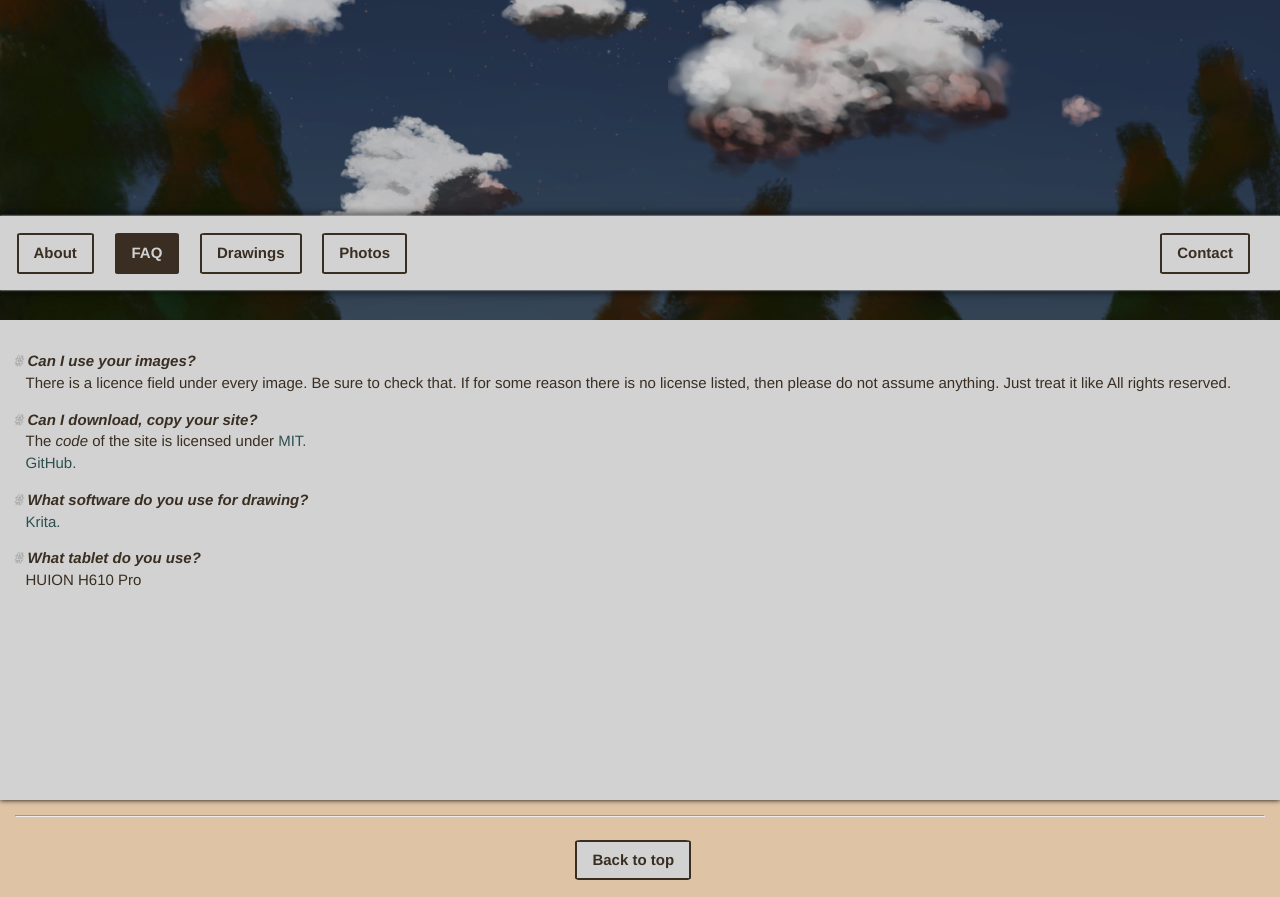
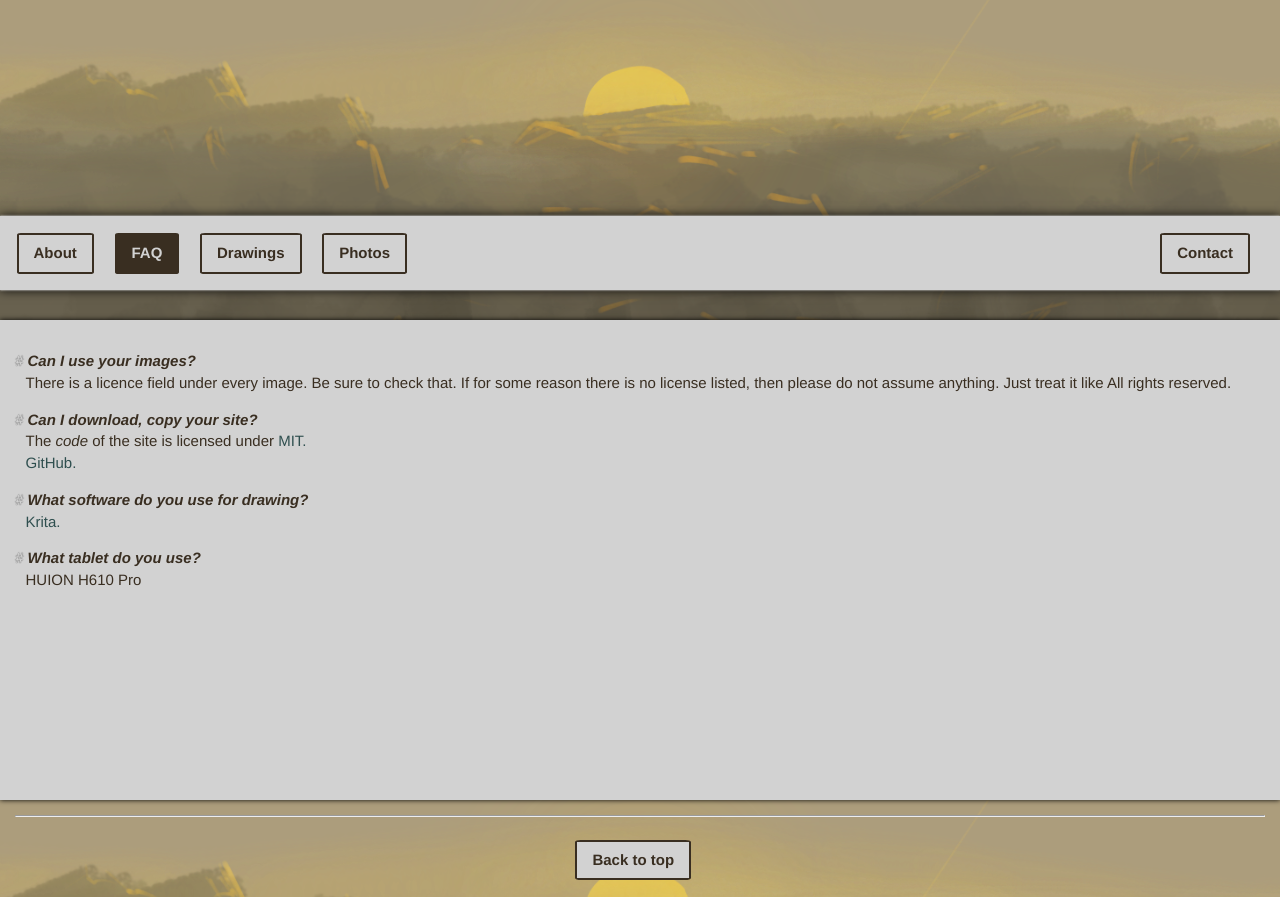
Before and after one commit to KartoffelCheetah/personal-website-001, a Flask app: page /faq in a window 1280 px wide. Run offline with Flask 2, Linux system fonts and the light colour scheme.

Commit message:
Added background image to body, removed banner background image.

```diff
--- a/static/css/master.css
+++ b/static/css/master.css
@@ -98,7 +98,6 @@ footer nav a:hover,
 }
 #banner {
   display: block;
-  background-image: url("../img/cloud_study_4_resized.png");
   background-repeat: no-repeat;
   background-position: center center;
   background-size: cover;
@@ -108,7 +107,7 @@ footer nav a:hover,
 #techs {
   display: flex;
   flex-wrap: wrap;
-  margin-top: 5rem;
+  margin-top: 2.5rem;
   background-color: #d2d2d2;
   box-shadow: 0 0 10px #000;
   border-radius: 5px;
@@ -152,6 +151,13 @@ footer nav a:hover,
 }
 .faqlist dd {
   margin-left: 0.7rem;
+}
+body {
+  background-image: url("../img/landscape003_003.png");
+  background-size: cover;
+  background-position: center center;
+  background-repeat: no-repeat;
+  background-attachment: fixed;
 }
 .photogallery {
   display: flex;
--- a/static/css/master.styl
+++ b/static/css/master.styl
@@ -99,7 +99,7 @@ footer nav a:hover,
 
 #banner
     display: block
-    background-image: url('../img/cloud_study_4_resized.png')
+    // background-image: url('../img/cloud_study_4_resized.png')
     background-repeat: no-repeat
     background-position: center center
     background-size: cover
@@ -109,7 +109,7 @@ footer nav a:hover,
 #techs
     display: flex
     flex-wrap: wrap
-    margin-top: 5rem
+    margin-top: 2.5rem
     background-color: primaryColor
     box-shadow: 0 0 10px black;
     border-radius: 5px
@@ -149,4 +149,11 @@ footer nav a:hover,
         color: inherit
     dd
         margin-left: mediumWidth
+
+body
+    background-image: url('../img/landscape003_003.png')
+    background-size: cover
+    background-position: center center
+    background-repeat: no-repeat
+    background-attachment: fixed
 @import 'photos.styl'
--- a/templates/about.html.j2
+++ b/templates/about.html.j2
@@ -3,7 +3,7 @@
  	András Koós - frontend developer, hobby artist
 {%endblock%}
 {%block MAIN%}
-	<section>
+	<section class="text-centered">
 	    <!-- <header style="background-color:hsla(0,0%,0%,.1);">
             headerfdjkhnfgohn
 	    </header> -->
--- a/templates/layout.html.j2
+++ b/templates/layout.html.j2
@@ -11,7 +11,7 @@
 		</title>
 		<meta name="description" content="Official website of front-end developer, hobby artist András Koós.">
 		<meta name="author" content="András Koós">
-		<meta name="keywords" content="andrás koós reimar front end developer digital art illustration painting">
+		<meta name="keywords" content="andrás koós reimar kartoffel cheetah front end developer digital art illustration painting">
 		<!-- favicon -->
 		<!-- TODO: make a new favicon because it is too small for desktop -->
 		<link rel="apple-touch-icon" sizes="180x180" href="{{staticPATH}}favicons/apple-touch-icon.png">
```
Also changed, not shown: static/img/landscape003_003.png (added).
